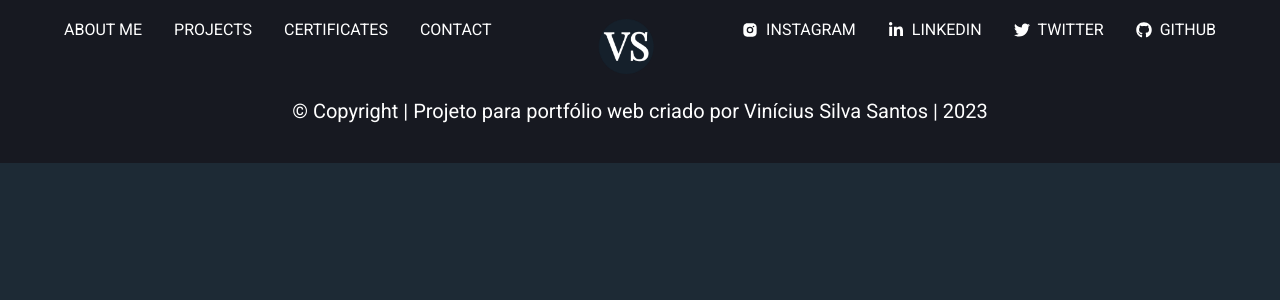
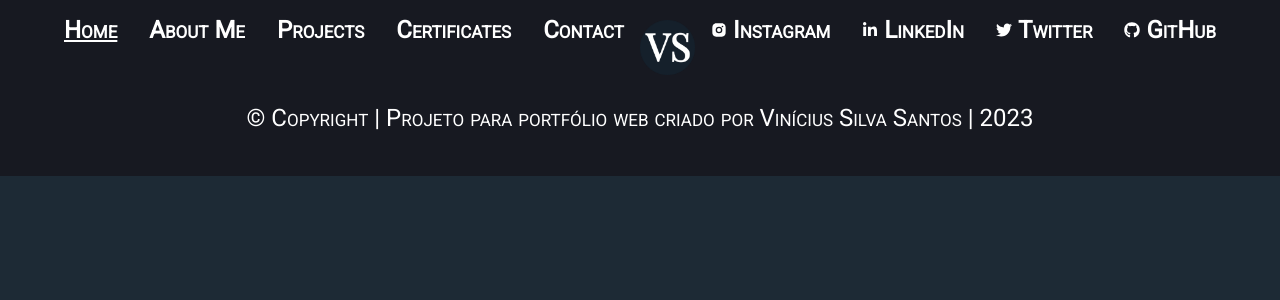
Before and after one commit to viniciussis/My_Portfolio, a React (Create React App) app: page / in a window 1280 px wide. Shown: the top 300 px of the page. Built offline with nearby package versions, Linux system fonts and the light colour scheme.

Commit message:
update read-me, add license

```diff
--- a/src/App.js
+++ b/src/App.js
@@ -6,8 +6,12 @@ function App() {
   return (
     <BrowserRouter>
       <Routes>
-        <Route path="/" element={<Default/>}>
+        <Route path='/' element={<Default/>}>
           <Route index element={<Home/>}/>
+          <Route path='/about-me' element={<Home/>}/>
+          <Route path='/certificates' element={<Home/>}/>
+          <Route path='/projects' element={<Home/>}/>
+          <Route path='/contact' element={<Home/>}/>
         </Route>
       </Routes>
     </BrowserRouter>
--- a/src/components/Footer/Footer.css
+++ b/src/components/Footer/Footer.css
@@ -1,7 +1,7 @@
 .footer {
   text-align: center;
   padding: 20px 48px;
-  font-size: 20px;
-  font-style: 'Roboto';
+  font-size: 24px;
   background-color: #171921;
+  font-variant: small-caps;
 }
--- a/src/components/Header/Header.css
+++ b/src/components/Header/Header.css
@@ -1,43 +1,35 @@
-.header{
+.menu {
   display: flex;
   justify-content: space-between;
-  background-color: #171921;
   align-items: center;
   padding: 0 48px;
+  background-color: #171921;
   position: relative;
+}
+
+.links, .navigator {
+  display: flex;
+  justify-content: center;
+  align-items: center;
 }
 
 .logo {
   position: absolute;
   left: 50%;
   bottom: -15px;
-  transform: translate(-75%);
 }
 
-.leftSide, .rightSide{
-  display: inline-flex;
-  justify-content: center;
-  align-items: center;
+.link {
+  color: white;
+  font-size: 24px;
+  text-decoration: none;
+  transition-duration: 0.8s;
+  padding: 16px;
+  font-variant: small-caps;
+  border-radius: 8px;
+  font-weight: 600;
 }
 
-.link{
-  text-decoration: none;
-  font-size: 16px;
-  transition-duration: 1s;
-  color: white;
-  padding: 20px 16px;
-  border-radius: 4px;
-  font-style:  sans-serif;
-  font-variant: small-caps;
-}
-
-.link:hover{
+.link:hover {
   background-color: black;
 }
-
-.right{
-  display: inline-flex;
-  justify-content: center;
-  align-items: center;
-  gap: 4px;
-}
--- a/src/components/Header/index.js
+++ b/src/components/Header/index.js
@@ -1,24 +1,25 @@
 import './Header.css'
 import { FaLinkedinIn, FaGithub, FaTwitter } from "react-icons/fa";
 import { RiInstagramFill } from "react-icons/ri";
-import { Link } from 'react-scroll';
 import imgHeader from '../../favicon/apple-touch-icon.png'
+import Links from '../Links'
 
 const Header = () => {
   return (
-    <header className='header'>
-      <div className='leftSide'>
-        <Link className='link left' href="#about">ABOUT ME</Link>
-        <Link className='link left' href="#projects">PROJECTS</Link>
-        <Link className='link left' href="#certificates">CERTIFICATES</Link>
-        <Link className='link left' href="#contact">CONTACT</Link>
-      </div>
+    <header className='menu'>
+      <nav className='navigator'>
+        <Links to='/'>Home</Links>
+        <Links to="/about-me">About Me</Links>
+        <Links to="/projects">Projects</Links>
+        <Links to="/certificates">Certificates</Links>
+        <Links to="/contact">Contact</Links>
+      </nav>
       <img className='logo' src={imgHeader} width={55} height={55} alt="logo" />
-      <div className='rightSide'>
-        <a className='link right' href="https://www.instagram.com/_viniciussis/"><RiInstagramFill size={16} />&nbsp;INSTAGRAM</a>
-        <a className='link right' href="https://www.linkedin.com/in/viniciussis/"><FaLinkedinIn size={16} />&nbsp;LINKEDIN</a>
-        <a className='link right' href="https://twitter.com/_viniciussis"><FaTwitter size={16} />&nbsp;TWITTER</a>
-        <a className='link right' href="https://github.com/viniciussis"><FaGithub size={16} />&nbsp;GITHUB</a>
+      <div className='links'>
+        <a className='link' href="https://www.instagram.com/_viniciussis/"><RiInstagramFill size={16} />&nbsp;Instagram</a>
+        <a className='link' href="https://www.linkedin.com/in/viniciussis/"><FaLinkedinIn size={16} />&nbsp;LinkedIn</a>
+        <a className='link' href="https://twitter.com/_viniciussis"><FaTwitter size={16} />&nbsp;Twitter</a>
+        <a className='link' href="https://github.com/viniciussis"><FaGithub size={16} />&nbsp;GitHub</a>
       </div>
     </header>
   )
--- /dev/null
+++ b/src/components/Links/Links.css
@@ -0,0 +1,3 @@
+.linkCurrentPage {
+  text-decoration: underline;
+}
--- /dev/null
+++ b/src/components/Links/index.js
@@ -0,0 +1,15 @@
+import './Links.css'
+import { Link, useLocation } from 'react-router-dom'
+
+const Links = ({ to, children }) => {
+
+  const location = useLocation()
+
+  return (
+    <Link className={`link ${location.pathname === to && 'linkCurrentPage'}`} to={to}>
+      {children}
+    </Link>
+  )
+}
+
+export default Links
```
Also changed, not shown: 2 other files (tests, documents, lock files or other folders).
